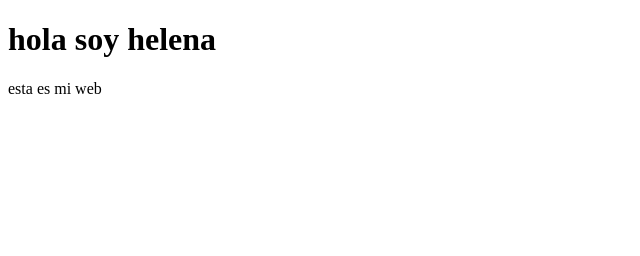
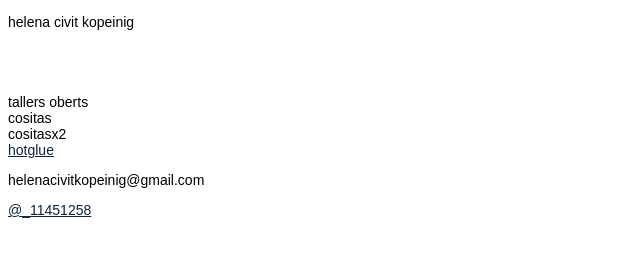
Before and after one commit to helenacivit/web, a plain HTML site: page index.html in a window 1280 px wide. Shown: the whole page, without its empty margins (0-640 px from the left). Drawn offline with Linux system fonts and the light colour scheme.

Commit message:
formato basico y lista

```diff
--- /dev/null
+++ b/estilo.css
@@ -0,0 +1,28 @@
+body {
+  font-family: Arial, Helvetica, sans-serif;
+  font-size: 14px;
+  font-weight: normal;
+
+  a:hover {
+    color: #982b00;
+  }
+
+  a {
+    color: #12233A;
+  }
+
+  a:visited {
+    color: rgb(89, 89, 89);
+  }
+
+  a:focus-visible {
+    outline: 2px solid;
+  }
+
+  ul {
+    list-style-type: none;
+    padding-top: 50px;
+    padding-left: 0px;
+  }
+
+}
--- a/index.html
+++ b/index.html
@@ -1,12 +1,25 @@
 <!DOCTYPE html>
 <html lang="es">
+
 <head>
     <meta charset="UTF-8">
     <meta name="viewport" content="width=device-width, initial-scale=1.0">
-    <title>helena</title>
+    <title>helena civit kopeinig</title>
+    <link rel="stylesheet" href="estilo.css">
 </head>
+
 <body>
-    <h1>hola soy helena</h1>
-    <p>esta es mi web</p>
+    <p>helena civit kopeinig</p>
+    <ul>
+        <li>tallers oberts</li>
+        <li>cositas</li>
+        <li>cositasx2</li>
+        <li> <a href="https://helenacivit.hotglue.me/">hotglue</a></li>
+    </ul>
+    <footer>
+        <p>helenacivitkopeinig@gmail.com</p>
+        <a href="www.instagram.com/_11451258">@_11451258</a>
+    </footer>
 </body>
+
 </html>
```
